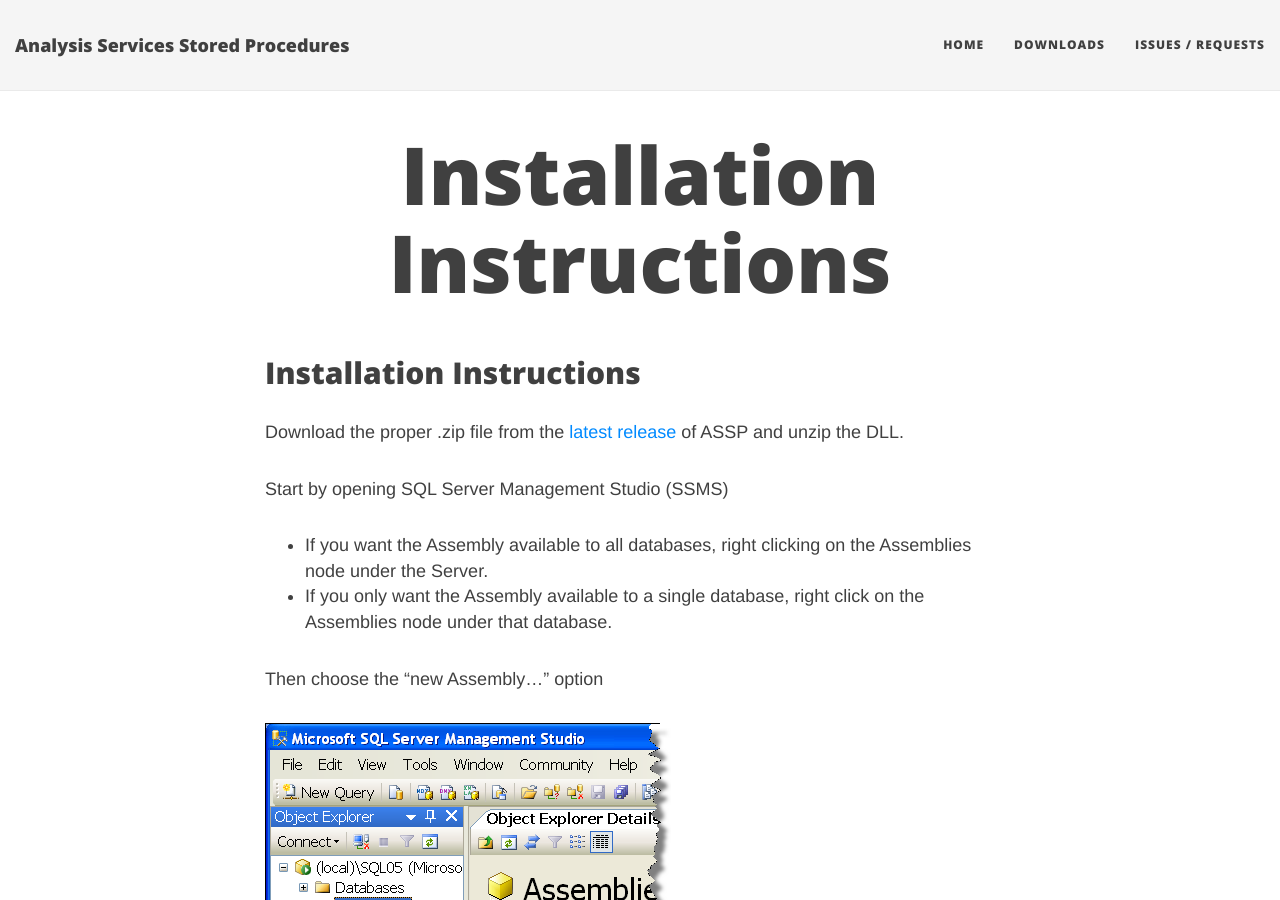
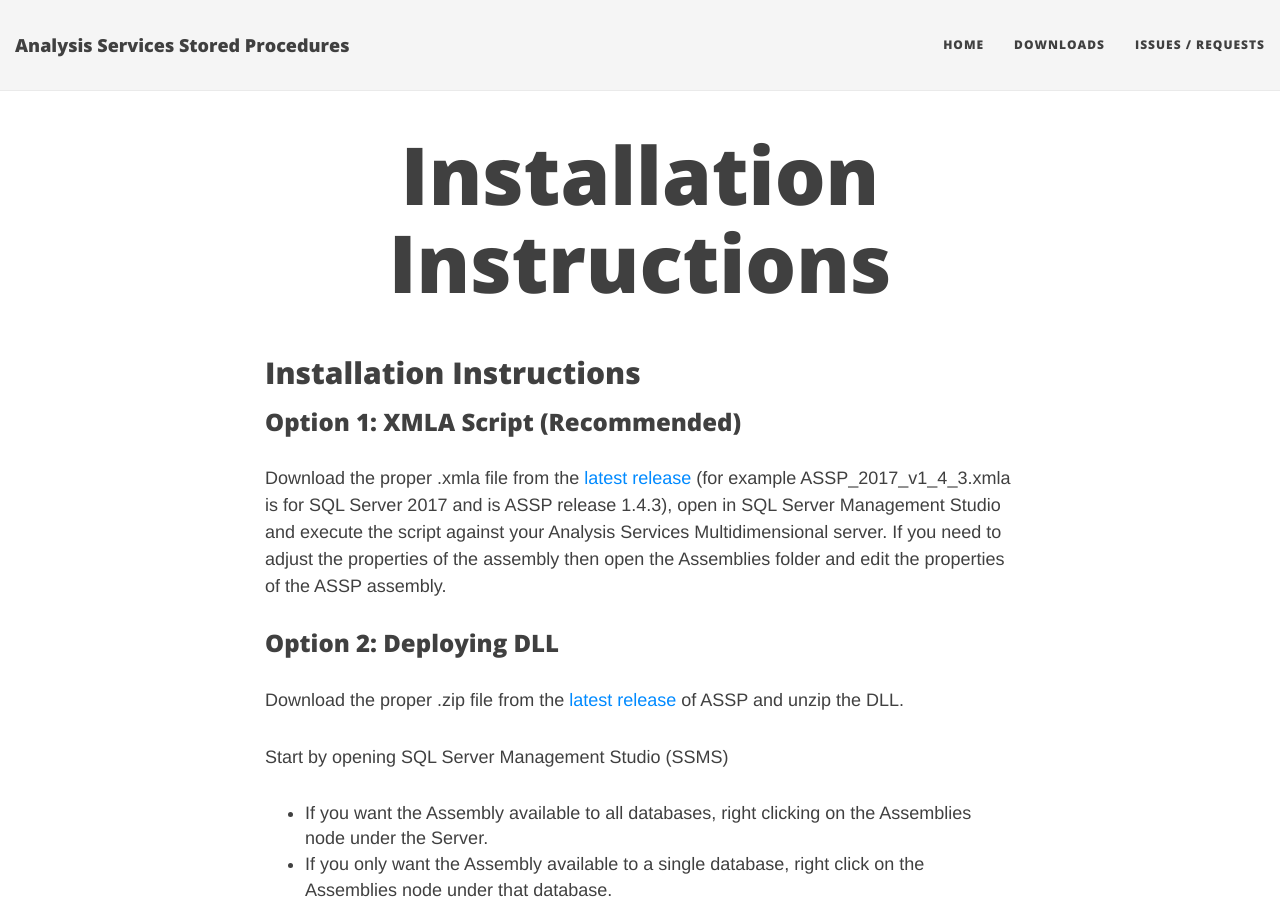
Before and after one commit to ASStoredProcedures/ASStoredProcedures, a Jekyll site: the page built from docs/Installation-Instructions.md, in a window 1280 px wide and 900 px high. Built offline with Jekyll 4.4.1, drawn with Linux system fonts in a browser that asks for light colours; nearby versions of some CDN libraries.

Commit message:
improving installation instructions

```diff
--- a/docs/Installation-Instructions.md
+++ b/docs/Installation-Instructions.md
@@ -3,7 +3,13 @@ title: Installation Instructions
 ---
 ## Installation Instructions
 
-Download the proper .zip file from the [latest release](http://asstoredprocedures.codeplex.com/releases) of ASSP and unzip the DLL.
+### Option 1: XMLA Script (Recommended)
+
+Download the proper .xmla file from the [latest release](https://github.com/ASStoredProcedures/ASStoredProcedures/releases) (for example ASSP_2017_v1_4_3.xmla is for SQL Server 2017 and is ASSP release 1.4.3), open in SQL Server Management Studio and execute the script against your Analysis Services Multidimensional server. If you need to adjust the properties of the assembly then open the Assemblies folder and edit the properties of the ASSP assembly.
+
+### Option 2: Deploying DLL
+
+Download the proper .zip file from the [latest release](https://github.com/ASStoredProcedures/ASStoredProcedures/releases) of ASSP and unzip the DLL.
 
 Start by opening SQL Server Management Studio (SSMS)
 * If you want the Assembly available to all databases, right clicking on the Assemblies node under the Server.
```
Also changed, not shown: docs/downloads.md (+4 -2 lines).
